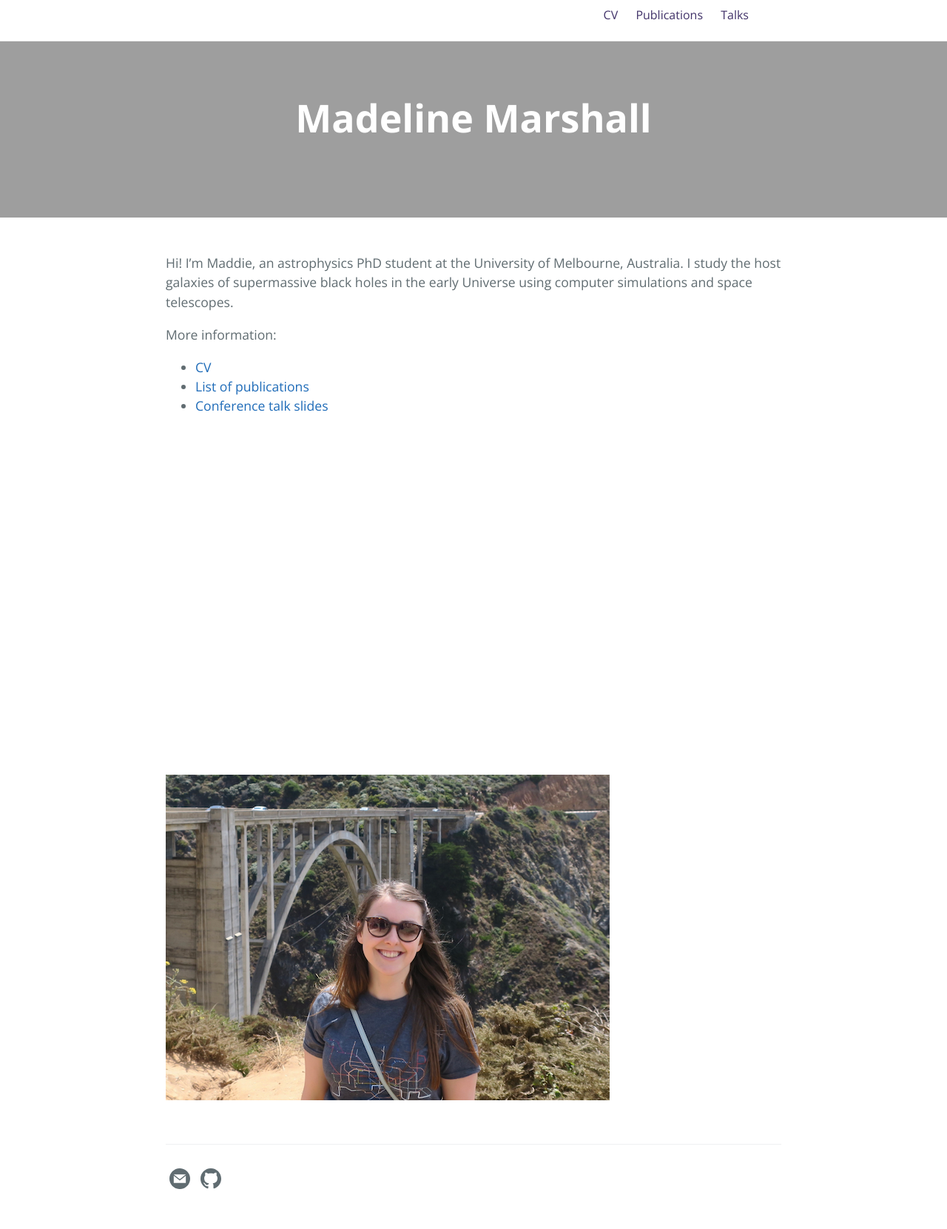
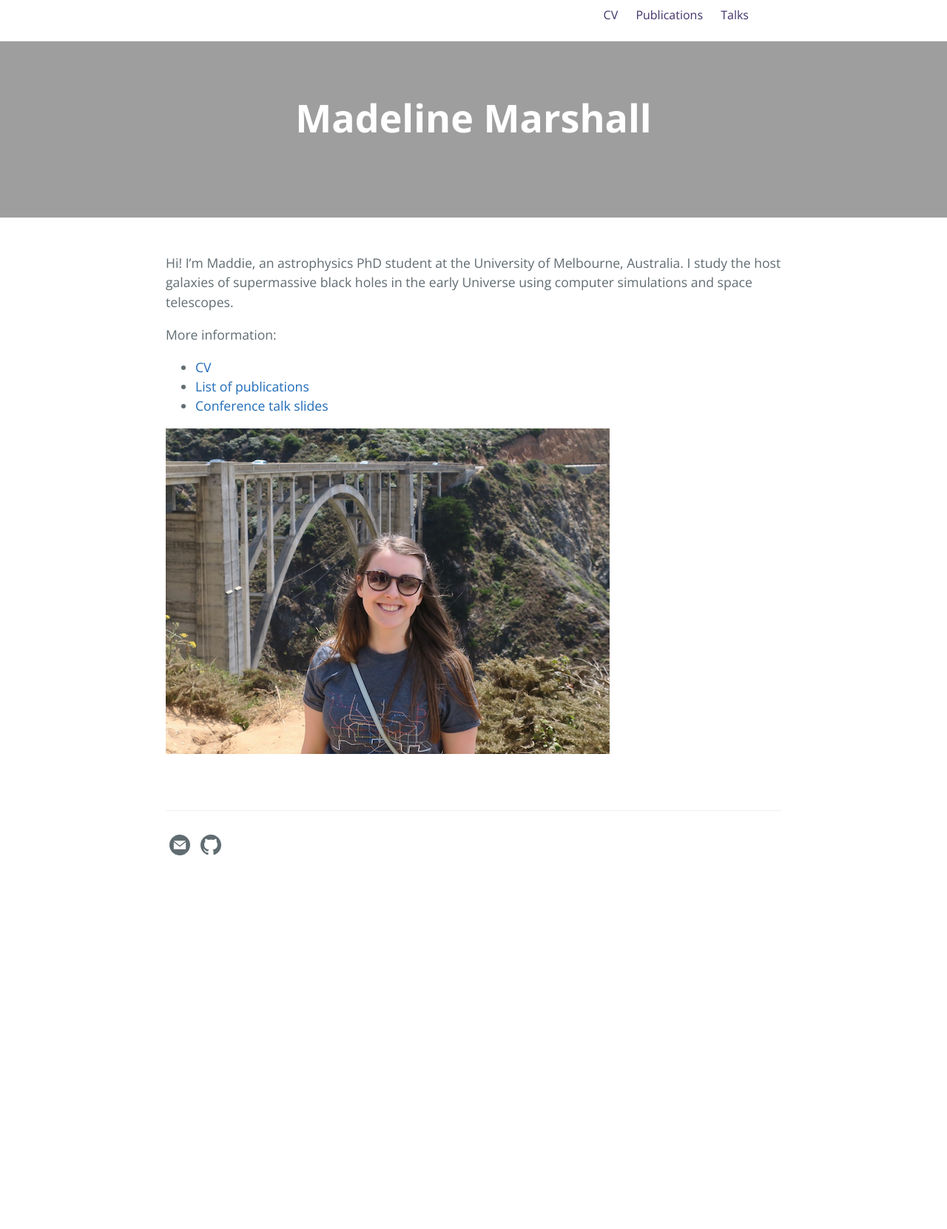
Before and after one commit to madelinemarshall/madelinemarshall.github.io, a Jekyll site: the page built from index.md, in a window 1280 px wide. Shown: the whole page at 74% size. Built offline with Jekyll 4.4.1, drawn with Linux system fonts in a browser that asks for light colours; the repository's description, which GitHub fills in, is left out; after the commit the page ends 1210 px from its top, so only the background shows below that.

Commit message:
Fix images

```diff
--- a/index.md
+++ b/index.md
@@ -15,6 +15,6 @@ More information:
 - [CV]({{ '/cv.html' | absolute_url }})
 - [List of publications]({{ '/publications.html' | absolute_url }})
 - [Conference talk slides]({{ '/talks.html' | absolute_url }})
-<div class="resp-container">
-<img src='../../me.png' style="padding:0px; display: block; line-height: 0px; font-size: 0px; border:0px;" align="top">
-</div>
+
+
+<img src='../../me.png' border="0" style="padding:0px; display: block; line-height: 0px; font-size: 0px; border:0px;" align="top">
```
Also changed, not shown: cv.md (+3 -1 lines).
